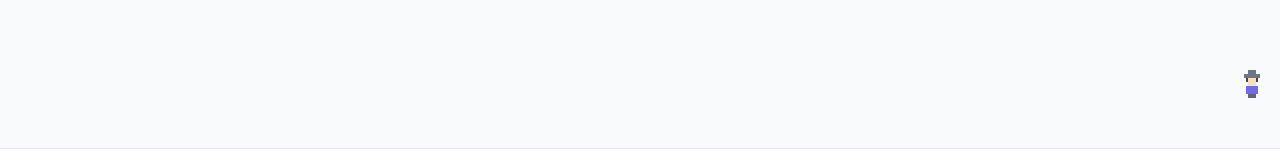
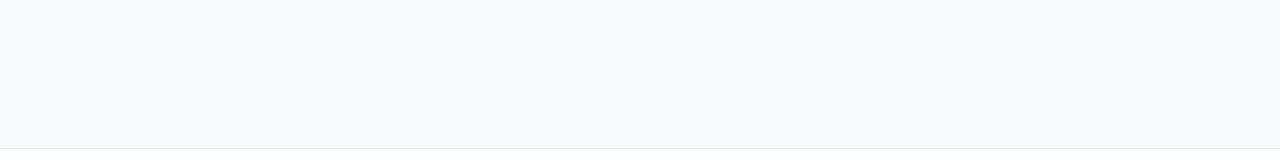
Before and after one commit to Tilkerman/project-pwa, a Vue app: page / in a window 1280 px wide. Shown: the part 642-802 px from the top of the page. Built offline with nearby package versions, Linux system fonts and the light colour scheme.

Commit message:
chore: remove pixel grandma from background

```diff
--- a/src/App.vue
+++ b/src/App.vue
@@ -24,7 +24,6 @@
     <main class="main-content">
       <router-view />
     </main>
-    <div class="pixel-grandma" aria-hidden="true"></div>
     <footer class="app-footer">
       © {{ currentYear }} Трекер Привычек · October · v{{ appVersion }}
     </footer>
@@ -191,53 +190,6 @@ onMounted(async () => {
   min-height: calc(100vh - 80px);
 }
 
-.pixel-grandma {
-  position: fixed;
-  right: 2rem;
-  bottom: 5rem;
-  width: 8px;
-  height: 8px;
-  pointer-events: none;
-  z-index: 0;
-  opacity: 0.8;
-  image-rendering: pixelated;
-}
-
-.pixel-grandma::before {
-  content: '';
-  display: block;
-  width: 4px;
-  height: 4px;
-  background: transparent;
-  /* Простая пиксельная бабушка: волосы, лицо, платье */
-  box-shadow:
-    /* волосы */
-    8px 0 #4b5563,
-    12px 0 #4b5563,
-    4px 4px #4b5563,
-    8px 4px #4b5563,
-    12px 4px #4b5563,
-    16px 4px #4b5563,
-    /* лицо */
-    8px 8px #f9d7b5,
-    12px 8px #f9d7b5,
-    8px 12px #f9d7b5,
-    12px 12px #f9d7b5,
-    /* очки */
-    6px 8px #111827,
-    14px 8px #111827,
-    /* платье */
-    6px 16px var(--primary-color),
-    10px 16px var(--primary-color),
-    14px 16px var(--primary-color),
-    6px 20px var(--primary-color),
-    10px 20px var(--primary-color),
-    14px 20px var(--primary-color),
-    /* ноги */
-    8px 24px #374151,
-    12px 24px #374151;
-}
-
 .app-footer {
   border-top: 1px solid var(--border-color);
   padding: 1rem 2rem;
```
